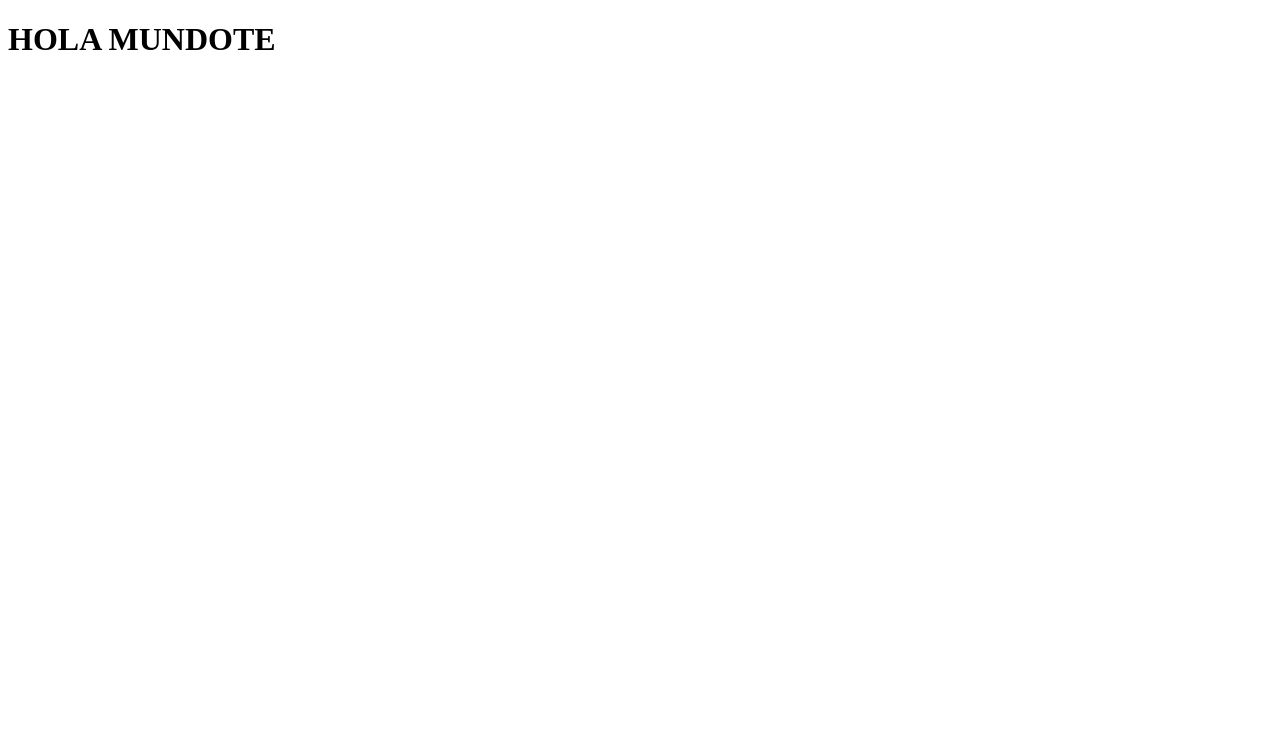
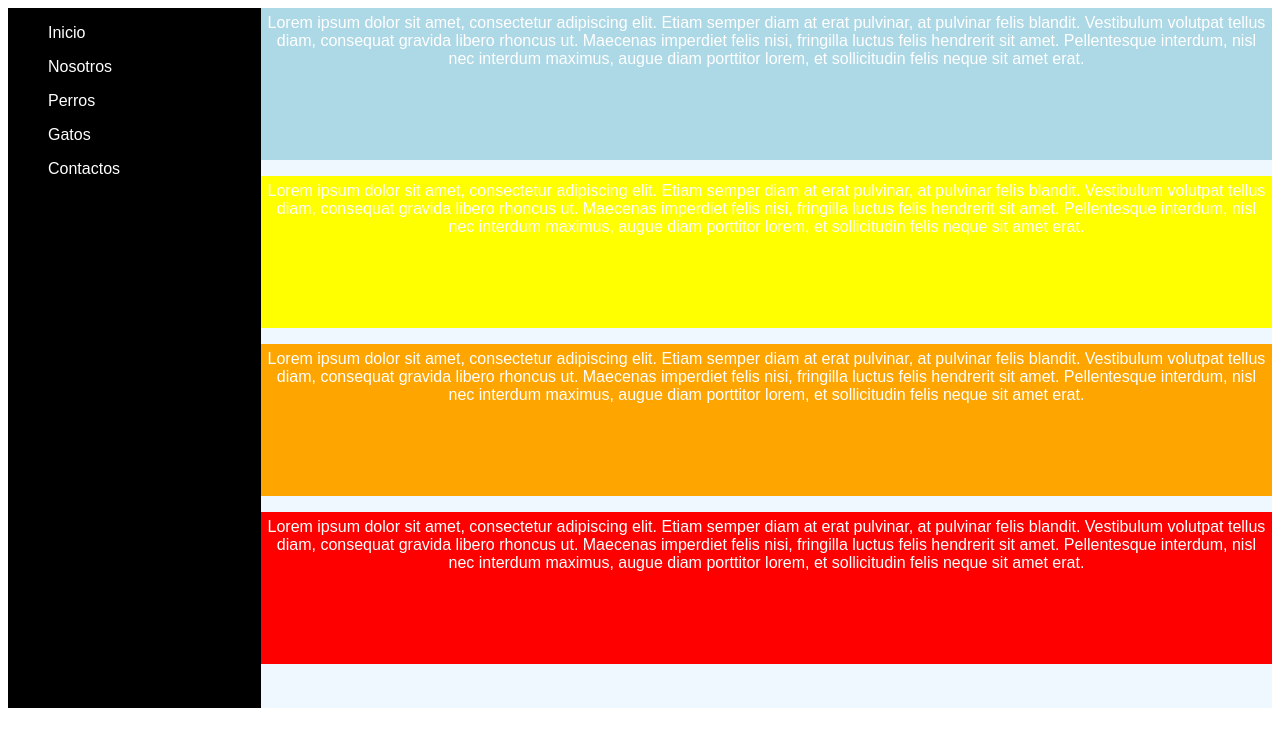
Before and after one commit to L4luz/TEST-REPOSITORIO, a plain HTML site: page index.html in a window 1280 px wide. Drawn offline with Linux system fonts and the light colour scheme.

Commit message:
confirmacion 2

```diff
--- /dev/null
+++ b/css/styles.css
@@ -0,0 +1,56 @@
+.cuadro{
+    height: 700px;
+    background-color:aliceblue;
+    display: block;
+    font-family: sans-serif;
+  }
+  .cuadroMenu{
+    width: 20%;
+    height:100%;
+    background-color: black;
+    color: white;
+    display: block;
+    float: left;
+  }
+  .columnaMenu:hover{
+      color: gray;
+  }
+  .cuadroRestante{
+    width: 80%;
+    height:100%;
+    display: block;
+    float: right;
+  }
+  .cuadro1{
+    height: 20%;
+    background-color: lightblue;
+    color: white;
+    display: block;
+  }
+  .cuadro2{
+    height: 20%;
+    background-color: yellow;
+    color: white;
+    display: block;
+  }
+  .cuadro3{
+    height: 20%;
+    background-color: orange;
+    color: white;
+    display: block;
+  }
+  .cuadro4{
+    height: 20%;
+    background-color: red;
+    color: white;
+    display: block;
+  }
+.cuadro1,.cuadro2,.cuadro3,.cuadro4{
+    font-size: 1rem;
+    display: block;
+    text-align: center;
+    position: relative;
+    margin-bottom: 1rem;
+    padding: 6px;
+
+}
--- a/index.html
+++ b/index.html
@@ -1,12 +1,35 @@
 <!DOCTYPE html>
-<html lang="en">
-<head>
-    <meta charset="UTF-8">
-    <meta http-equiv="X-UA-Compatible" content="IE=edge">
-    <meta name="viewport" content="width=device-width, initial-scale=1.0">
-    <title>ONG</title>
-</head>
-<body>
-    <h1>HOLA MUNDOTE</h1>
-</body>
+<html>
+  <head>
+	<link rel="stylesheet" href="css/styles.css">
+  </head>
+  <body>
+    <div class="container">
+		<div class="row">
+			<div class="col-md-12 cuadro">
+				<div class="cuadroMenu">
+					<ul class="columnaMenu">Inicio</ul>
+					<ul class="columnaMenu">Nosotros</ul>
+					<ul class="columnaMenu">Perros</ul>
+					<ul class="columnaMenu">Gatos</ul>
+					<ul class="columnaMenu">Contactos</ul>
+				</div>
+				<div class="cuadroRestante">
+					<div class="row cuadro1">
+						Lorem ipsum dolor sit amet, consectetur adipiscing elit. Etiam semper diam at erat pulvinar, at pulvinar felis blandit. Vestibulum volutpat tellus diam, consequat gravida libero rhoncus ut. Maecenas imperdiet felis nisi, fringilla luctus felis hendrerit sit amet. Pellentesque interdum, nisl nec interdum maximus, augue diam porttitor lorem, et sollicitudin felis neque sit amet erat.
+					  </div>
+					  <div class="row cuadro2">
+						Lorem ipsum dolor sit amet, consectetur adipiscing elit. Etiam semper diam at erat pulvinar, at pulvinar felis blandit. Vestibulum volutpat tellus diam, consequat gravida libero rhoncus ut. Maecenas imperdiet felis nisi, fringilla luctus felis hendrerit sit amet. Pellentesque interdum, nisl nec interdum maximus, augue diam porttitor lorem, et sollicitudin felis neque sit amet erat.
+					  </div>
+					  <div class="row cuadro3">
+						Lorem ipsum dolor sit amet, consectetur adipiscing elit. Etiam semper diam at erat pulvinar, at pulvinar felis blandit. Vestibulum volutpat tellus diam, consequat gravida libero rhoncus ut. Maecenas imperdiet felis nisi, fringilla luctus felis hendrerit sit amet. Pellentesque interdum, nisl nec interdum maximus, augue diam porttitor lorem, et sollicitudin felis neque sit amet erat.
+					  </div>
+					  <div class="row cuadro4">
+						Lorem ipsum dolor sit amet, consectetur adipiscing elit. Etiam semper diam at erat pulvinar, at pulvinar felis blandit. Vestibulum volutpat tellus diam, consequat gravida libero rhoncus ut. Maecenas imperdiet felis nisi, fringilla luctus felis hendrerit sit amet. Pellentesque interdum, nisl nec interdum maximus, augue diam porttitor lorem, et sollicitudin felis neque sit amet erat.
+					  </div>
+				</div>
+			</div>
+		</div>
+	</div>
+  </body>
 </html>
```
